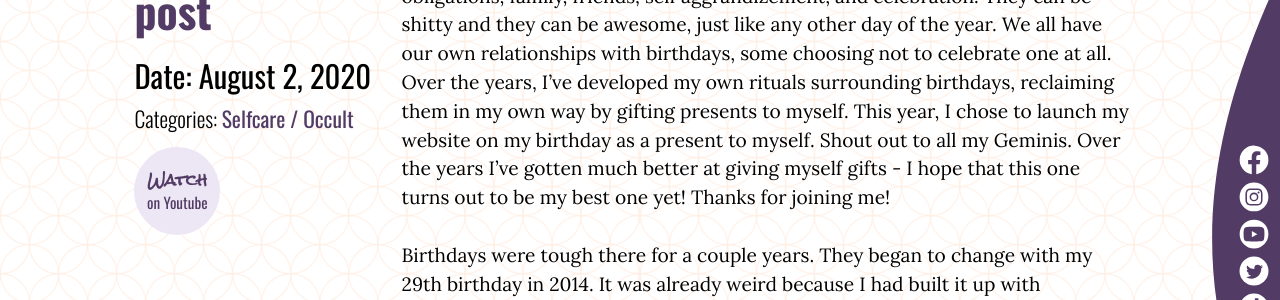
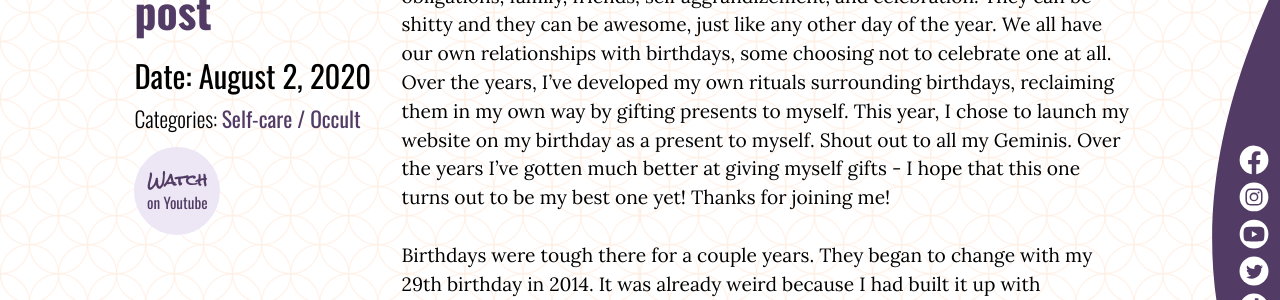
Before and after one commit to Life-with-Gutz/main-site-2020, a Jekyll site: the page built from _posts/self-care/2020-08-02-first.md, in a window 1280 px wide and 900 px high, scrolled down 557 px. Shown: the part 158-458 px from the top of the window. Built offline with Jekyll 4.4.1, drawn with Linux system fonts in a browser that asks for light colours.

```diff
--- a/_includes/blog-filters.html
+++ b/_includes/blog-filters.html
@@ -8,7 +8,7 @@
       <a class="giga f-second less-white {% if page.url contains 'occult' %}current-cat{% endif %}" href="{{site.baseurl}}/blog/occult/">Occult</a>
     </li>
     <li class="push-1-2">
-      <a class="giga f-second less-white {% if page.url contains 'selfcare' %}current-cat{% endif %}" href="{{site.baseurl}}/blog/selfcare/">Self-care</a>
+      <a class="giga f-second less-white {% if page.url contains 'self-care' %}current-cat{% endif %}" href="{{site.baseurl}}/blog/self-care/">Self-care</a>
     </li>
     <li class="push-1-2">
       <a class="giga f-second less-white {% if page.url contains 'flow' %}current-cat{% endif %}" href="{{site.baseurl}}/blog/flow/">Flow</a>
--- a/_posts/selfcare/2020-08-02-first.md
+++ b/_posts/self-care/2020-08-02-first.md
@@ -1,7 +1,7 @@
 ---
 title: "Baby's first post"
 write-date: "August 2, 2020"
-categories: selfcare occult
+categories: self-care occult
 img: "/images/temp2.jpg"
 youtube: "https://www.youtube.com/watch?v=PpPZsSiXi24"
 ---
--- a/blog/selfcare.html
+++ b/blog/self-care.html
@@ -2,6 +2,6 @@
 layout: blog-categories
 title: Blog | Self-Care
 highlight_nav: blog
-category: selfcare
+category: self-care
 footer-shape: blog-5
 ---
```
